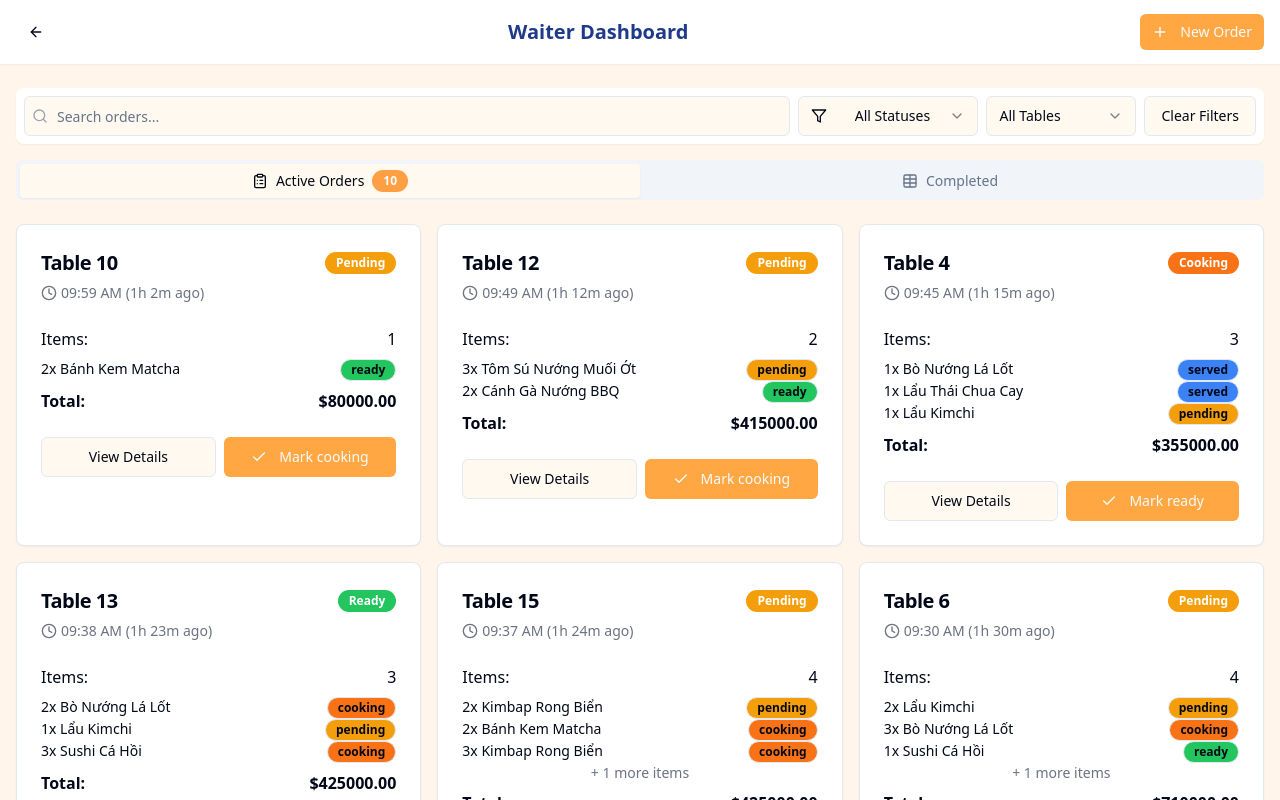
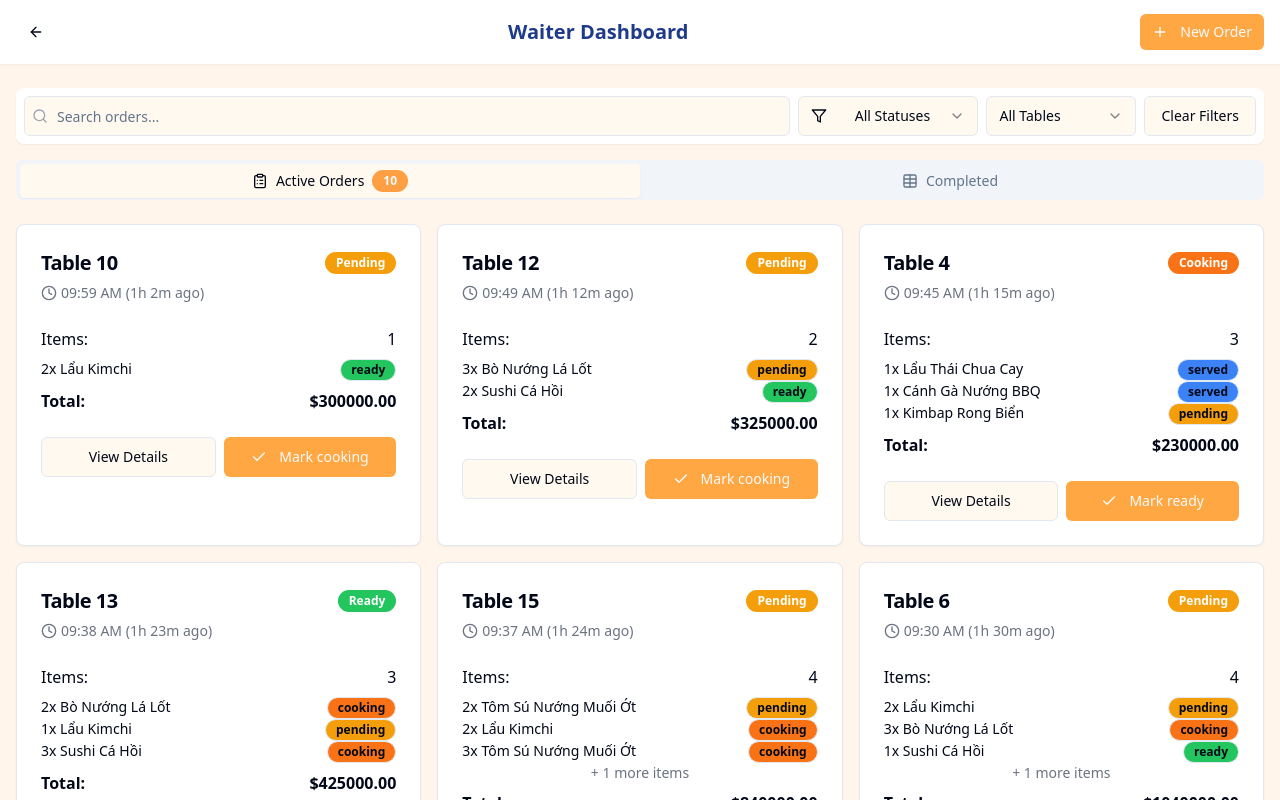
Before and after one commit to Tran-Gia-Hao/cookandserve-08, a React (Vite) app: page /waiter in a window 1280 px wide. Shown: the top 800 px of the page. Built offline with nearby package versions, Linux system fonts and the light colour scheme.

Commit message:
Remove matcha cake from menu

```diff
--- a/src/data/mockData.ts
+++ b/src/data/mockData.ts
@@ -1,4 +1,3 @@
-
 import { MenuItem, Order, OrderItem, Staff, DailySummary, OrderStatus, ItemStatus } from '../models/types';
 import { v4 as uuidv4 } from 'uuid';
 
@@ -66,16 +65,7 @@ export const menuItems: MenuItem[] = [
     category: 'Lẩu',
     image: 'https://images.unsplash.com/photo-1574484284002-952d92456975?ixlib=rb-4.0.3',
     available: true
-  },
-  {
-    id: uuidv4(),
-    name: 'Bánh Kem Matcha',
-    description: 'Bánh kem mềm mịn hương vị trà xanh Nhật Bản đặc trưng',
-    price: 40000,
-    category: 'Tráng Miệng',
-    image: 'https://images.unsplash.com/photo-1575377222312-dd1a63a51638?ixlib=rb-4.0.3',
-    available: true
-  },
+  }
 ];
 
 // Staff
```
